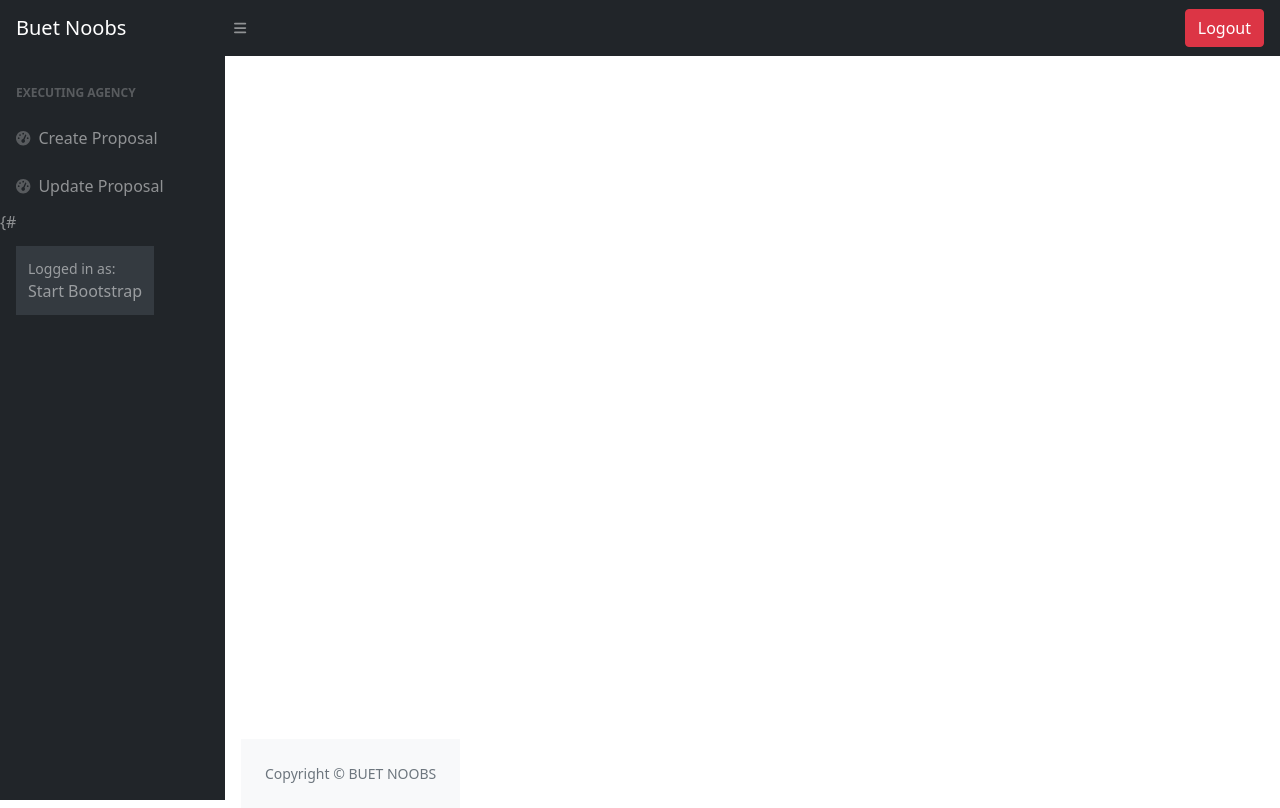
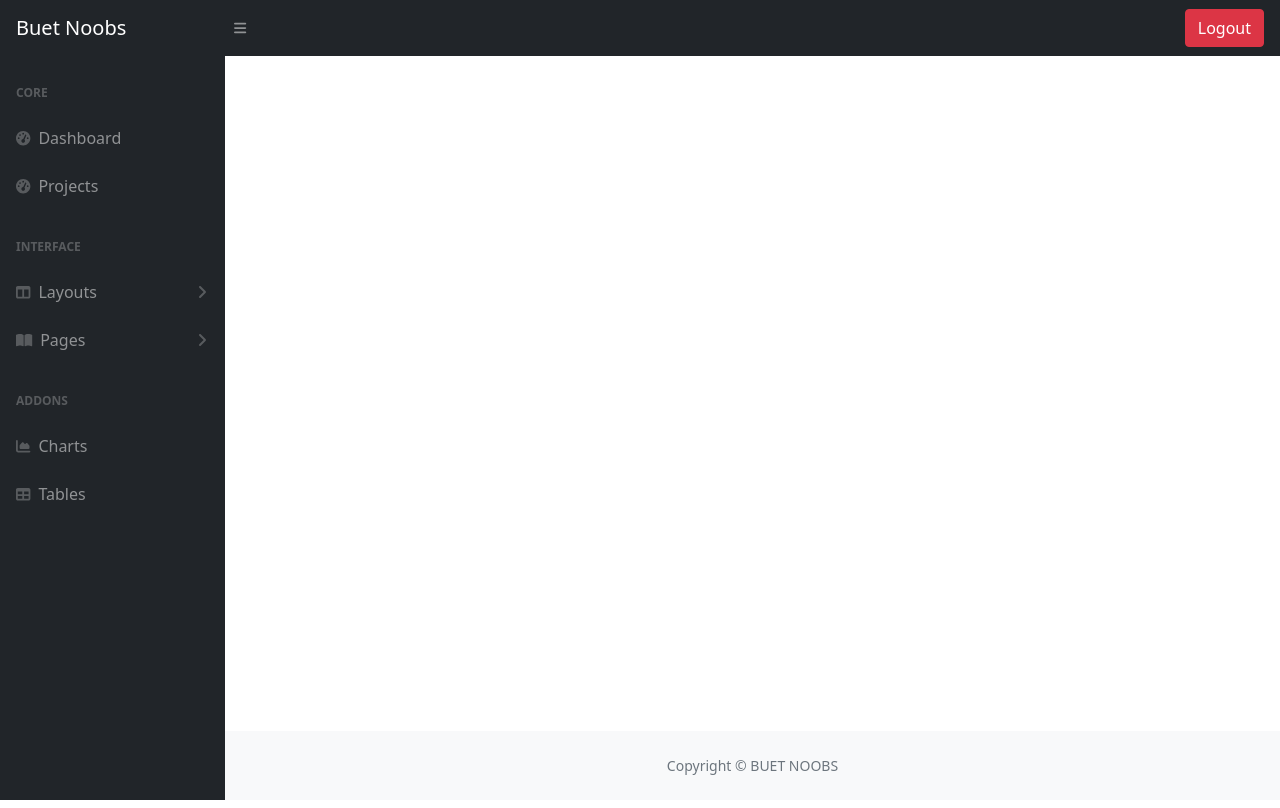
Before and after one commit to muhammadnasif/Codesamurai_BuetNoobs_Onsite, a Django app: page / in a window 1280 px wide. Run offline with Django 4.2, Linux system fonts and the light colour scheme; some libraries are stand-ins or nearby versions.

Commit message:
Revert "Merge branch 'dev' into nasif"
This reverts commit d3c1159e948b1ff6944b8de835e233567fde42f2, reversing
changes made to 8ce6213a8f55c3f9772590d9e448fb522bf2e150.

```diff
--- a/observer/models.py
+++ b/observer/models.py
@@ -102,7 +102,7 @@
 
 class Proposed_Project(models.Model):
     project = models.ForeignKey(Project_Core, on_delete=models.CASCADE)
-    proposed_date = models.DateField(auto_now=True)
+    proposed_date = models.DateField()
 
     def __str__(self):
         return self.project.name
--- a/templates/components/sidebar.html
+++ b/templates/components/sidebar.html
@@ -2,48 +2,81 @@
     <nav class="sb-sidenav accordion sb-sidenav-dark" id="sidenavAccordion">
         <div class="sb-sidenav-menu">
             <div class="nav">
-                <div class="sb-sidenav-menu-heading">Executing Agency</div>
+                <div class="sb-sidenav-menu-heading">Core</div>
                 <a class="nav-link" href="../base/base.html">
                     <div class="sb-nav-link-icon"><i class="fas fa-tachometer-alt"></i></div>
-                    Create Proposal
+                    Dashboard
                 </a>
                 <a class="nav-link" href="../base/base.html">
                     <div class="sb-nav-link-icon"><i class="fas fa-tachometer-alt"></i></div>
-                    Update Proposal
+                    Projects
                 </a>
-                {#
-                <div class="collapse" id="collapseLayouts" aria-labelledby="headingOne" #} {# data-bs-parent="#sidenavAccordion">#} {#
-                    <nav class="sb-sidenav-menu-nested nav">#} {# <a class="nav-link" href="layout-static.html">Static Navigation</a>#} {# <a class="nav-link" href="layout-sidenav-light.html">Light Sidenav</a>#} {# </nav>#} {# </div>#} {# <a class="nav-link collapsed" href="#" data-bs-toggle="collapse"
-                    data-bs-target="#collapsePages" #} {# aria-expanded="false" aria-controls="collapsePages">#}
-{#                    <div class="sb-nav-link-icon"><i class="fas fa-book-open"></i></div>#}
-{#                    Pages#}
-{#                    <div class="sb-sidenav-collapse-arrow"><i class="fas fa-angle-down"></i></div>#}
-{#                </a>#} {#
-                <div class="collapse" id="collapsePages" aria-labelledby="headingTwo" #} {# data-bs-parent="#sidenavAccordion">#} {#
-                    <nav class="sb-sidenav-menu-nested nav accordion" id="sidenavAccordionPages">#} {# <a class="nav-link collapsed" href="#" data-bs-toggle="collapse" #} {# data-bs-target="#pagesCollapseAuth" aria-expanded="false" aria-controls="pagesCollapseAuth">#}
-{#                            Authentication#}
-{#                            <div class="sb-sidenav-collapse-arrow"><i class="fas fa-angle-down"></i></div>#}
-{#                        </a>#} {#
-                        <div class="collapse" id="pagesCollapseAuth" aria-labelledby="headingOne" #} {# data-bs-parent="#sidenavAccordionPages">#} {#
-                            <nav class="sb-sidenav-menu-nested nav">#} {# <a class="nav-link" href="login.html">Login</a>#} {# <a class="nav-link" href="register.html">Register</a>#} {# <a class="nav-link" href="password.html">Forgot Password</a>#} {# </nav>#} {# </div>#} {# <a class="nav-link collapsed"
-                            href="#" data-bs-toggle="collapse" #} {# data-bs-target="#pagesCollapseError" aria-expanded="false" #} {# aria-controls="pagesCollapseError">#}
-{#                            Error#}
-{#                            <div class="sb-sidenav-collapse-arrow"><i class="fas fa-angle-down"></i></div>#}
-{#                        </a>#} {#
-                        <div class="collapse" id="pagesCollapseError" aria-labelledby="headingOne" #} {# data-bs-parent="#sidenavAccordionPages">#} {#
-                            <nav class="sb-sidenav-menu-nested nav">#} {# <a class="nav-link" href="401.html">401 Page</a>#} {# <a class="nav-link" href="404.html">404 Page</a>#} {# <a class="nav-link" href="500.html">500 Page</a>#} {# </nav>#} {# </div>#} {# </nav>#} {# </div>#} {#
-                <div class="sb-sidenav-menu-heading">Addons</div>#} {# <a class="nav-link" href="charts.html">#}
-{#                    <div class="sb-nav-link-icon"><i class="fas fa-chart-area"></i></div>#}
-{#                    Charts#}
-{#                </a>#} {# <a class="nav-link" href="tables.html">#}
-{#                    <div class="sb-nav-link-icon"><i class="fas fa-table"></i></div>#}
-{#                    Tables#}
-{#                </a>#}
+                <div class="sb-sidenav-menu-heading">Interface</div>
+                <a class="nav-link collapsed" href="#" data-bs-toggle="collapse" data-bs-target="#collapseLayouts"
+                   aria-expanded="false" aria-controls="collapseLayouts">
+                    <div class="sb-nav-link-icon"><i class="fas fa-columns"></i></div>
+                    Layouts
+                    <div class="sb-sidenav-collapse-arrow"><i class="fas fa-angle-down"></i></div>
+                </a>
+                <div class="collapse" id="collapseLayouts" aria-labelledby="headingOne"
+                     data-bs-parent="#sidenavAccordion">
+                    <nav class="sb-sidenav-menu-nested nav">
+                        <a class="nav-link" href="layout-static.html">Static Navigation</a>
+                        <a class="nav-link" href="layout-sidenav-light.html">Light Sidenav</a>
+                    </nav>
+                </div>
+                <a class="nav-link collapsed" href="#" data-bs-toggle="collapse" data-bs-target="#collapsePages"
+                   aria-expanded="false" aria-controls="collapsePages">
+                    <div class="sb-nav-link-icon"><i class="fas fa-book-open"></i></div>
+                    Pages
+                    <div class="sb-sidenav-collapse-arrow"><i class="fas fa-angle-down"></i></div>
+                </a>
+                <div class="collapse" id="collapsePages" aria-labelledby="headingTwo"
+                     data-bs-parent="#sidenavAccordion">
+                    <nav class="sb-sidenav-menu-nested nav accordion" id="sidenavAccordionPages">
+                        <a class="nav-link collapsed" href="#" data-bs-toggle="collapse"
+                           data-bs-target="#pagesCollapseAuth" aria-expanded="false" aria-controls="pagesCollapseAuth">
+                            Authentication
+                            <div class="sb-sidenav-collapse-arrow"><i class="fas fa-angle-down"></i></div>
+                        </a>
+                        <div class="collapse" id="pagesCollapseAuth" aria-labelledby="headingOne"
+                             data-bs-parent="#sidenavAccordionPages">
+                            <nav class="sb-sidenav-menu-nested nav">
+                                <a class="nav-link" href="login.html">Login</a>
+                                <a class="nav-link" href="register.html">Register</a>
+                                <a class="nav-link" href="password.html">Forgot Password</a>
+                            </nav>
+                        </div>
+                        <a class="nav-link collapsed" href="#" data-bs-toggle="collapse"
+                           data-bs-target="#pagesCollapseError" aria-expanded="false"
+                           aria-controls="pagesCollapseError">
+                            Error
+                            <div class="sb-sidenav-collapse-arrow"><i class="fas fa-angle-down"></i></div>
+                        </a>
+                        <div class="collapse" id="pagesCollapseError" aria-labelledby="headingOne"
+                             data-bs-parent="#sidenavAccordionPages">
+                            <nav class="sb-sidenav-menu-nested nav">
+                                <a class="nav-link" href="401.html">401 Page</a>
+                                <a class="nav-link" href="404.html">404 Page</a>
+                                <a class="nav-link" href="500.html">500 Page</a>
+                            </nav>
+                        </div>
+                    </nav>
+                </div>
+                <div class="sb-sidenav-menu-heading">Addons</div>
+                <a class="nav-link" href="charts.html">
+                    <div class="sb-nav-link-icon"><i class="fas fa-chart-area"></i></div>
+                    Charts
+                </a>
+                <a class="nav-link" href="tables.html">
+                    <div class="sb-nav-link-icon"><i class="fas fa-table"></i></div>
+                    Tables
+                </a>
             </div>
         </div>
-        <div class="sb-sidenav-footer">
-            <div class="small">Logged in as:</div>
-            Start Bootstrap
-        </div>
+{#        <div class="sb-sidenav-footer">#}
+{#            <div class="small">Logged in as:</div>#}
+{#            Start Bootstrap#}
+{#        </div>#}
     </nav>
 </div>
```
Also changed, not shown: observer/migrations/0002_alter_proposed_project_proposed_date.py (deleted).
